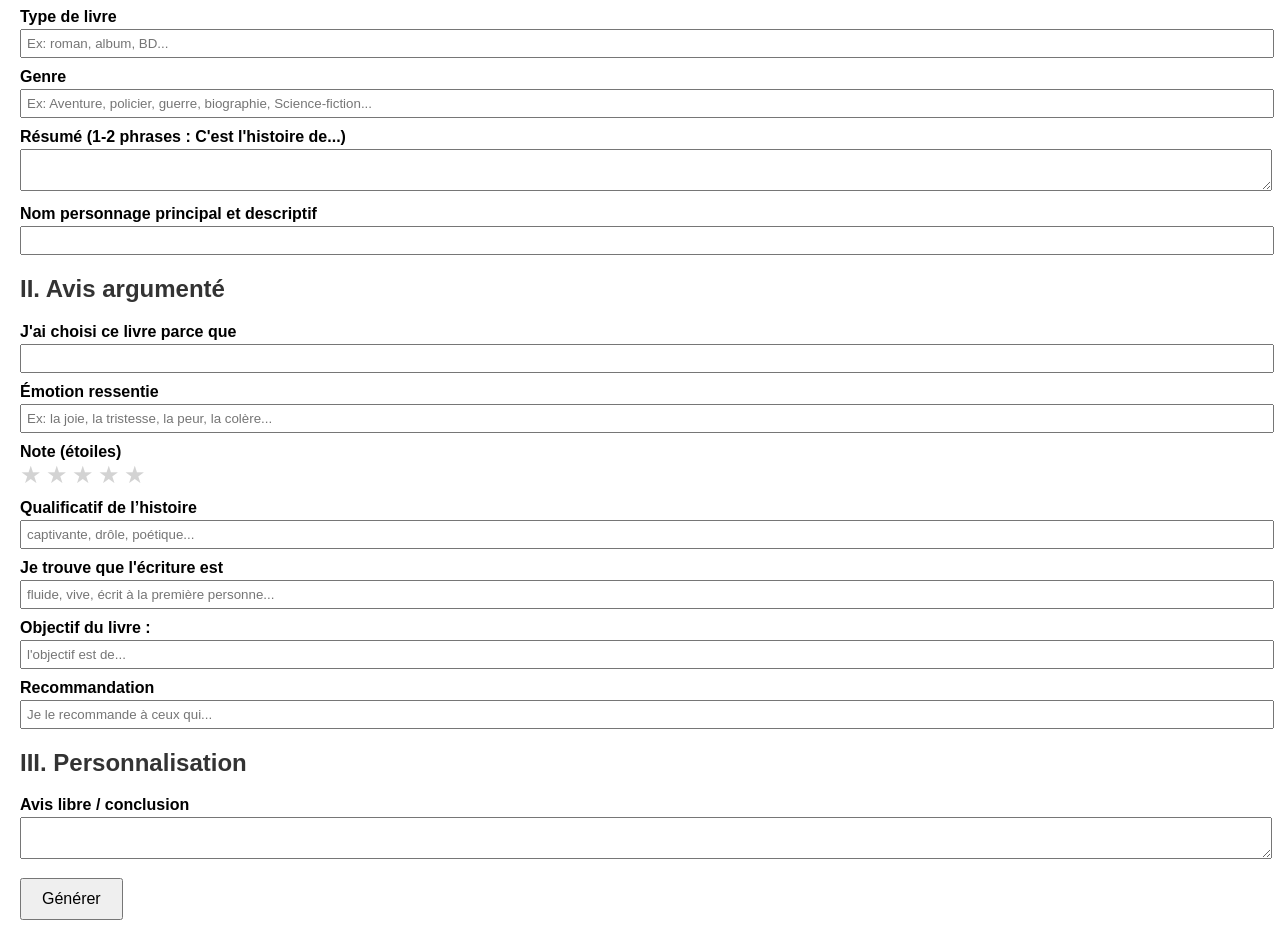
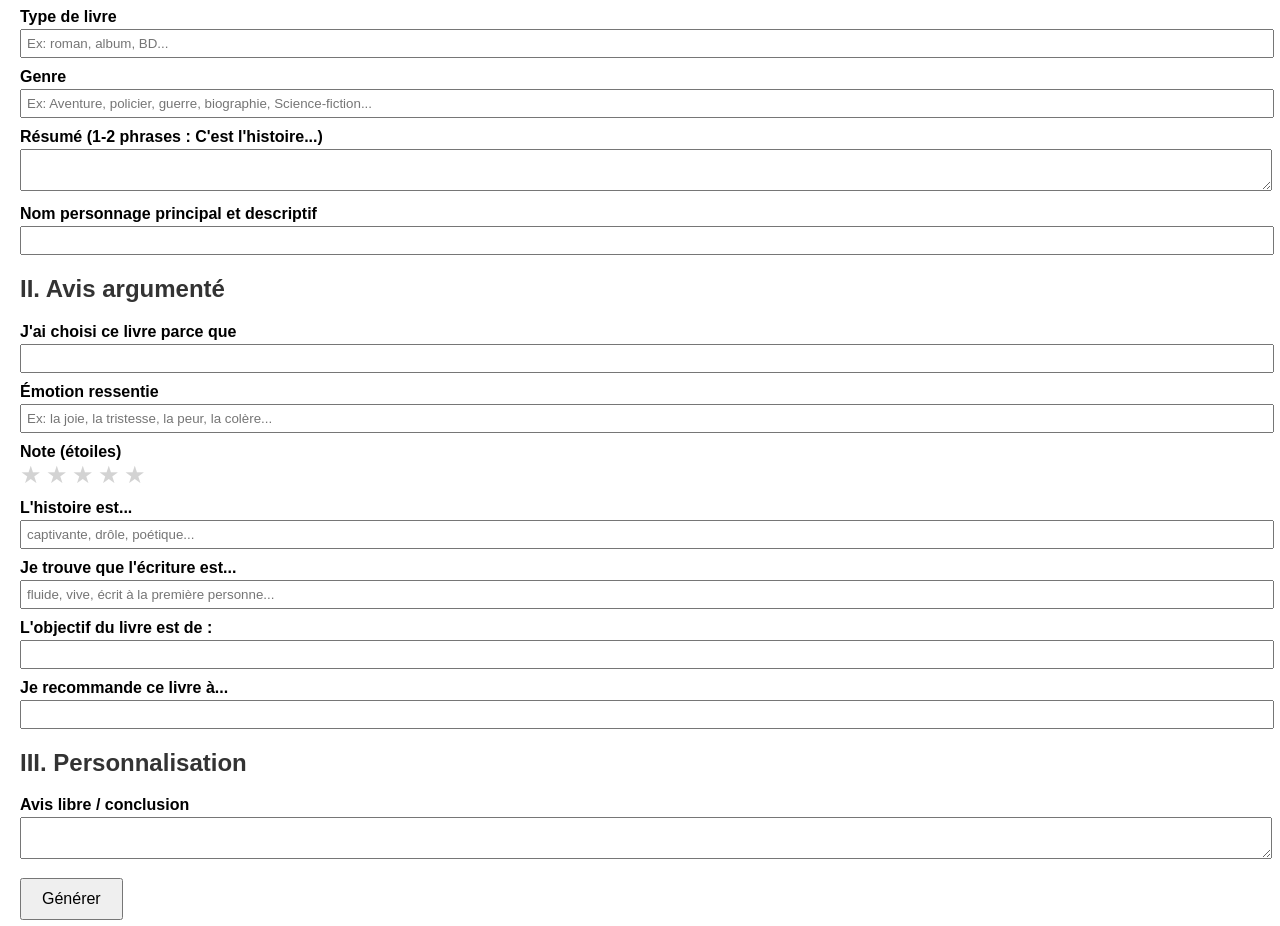
Before and after one commit to Cdiclorisseaux/essai-g-n-rateur, a plain HTML site: page index.html in a window 1280 px wide. Shown: the part 300-1226 px from the top of the page. Drawn offline with Linux system fonts and the light colour scheme.

Commit message:
Update index.html

```diff
--- a/index.html
+++ b/index.html
@@ -47,7 +47,7 @@ button {
   <input type="text" id="type" placeholder="Ex: roman, album, BD...">
   <label>Genre</label>
   <input type="text" id="genre" placeholder="Ex: Aventure, policier, guerre, biographie, Science-fiction...">
-  <label>Résumé (1-2 phrases : C'est l'histoire de...)</label>
+  <label>Résumé (1-2 phrases : C'est l'histoire...)</label>
   <textarea id="resume"></textarea>
   <label>Nom personnage principal et descriptif</label>
   <input type="text" id="personnage">
@@ -65,14 +65,14 @@ button {
     <span data-value="4">★</span>
     <span data-value="5">★</span>
   </div>
-  <label>Qualificatif de l’histoire</label>
+  <label>L'histoire est...</label>
   <input type="text" id="qualificatif" placeholder="captivante, drôle, poétique...">
-  <label>Je trouve que l'écriture est</label>
+  <label>Je trouve que l'écriture est...</label>
   <input type="text" id="ecriture" placeholder="fluide, vive, écrit à la première personne...">
-  <label>Objectif du livre :</label>
-  <input type="text" id="objectif" placeholder="l'objectif est de...">
-  <label>Recommandation</label>
-  <input type="text" id="recommandation"placeholder="Je le recommande à ceux qui...">
+  <label>L'objectif du livre est de :</label>
+  <input type="text" id="objectif">
+  <label>Je recommande ce livre à...</label>
+  <input type="text" id="recommandation">
 
   <h2>III. Personnalisation</h2>
   <label>Avis libre / conclusion</label>
```
